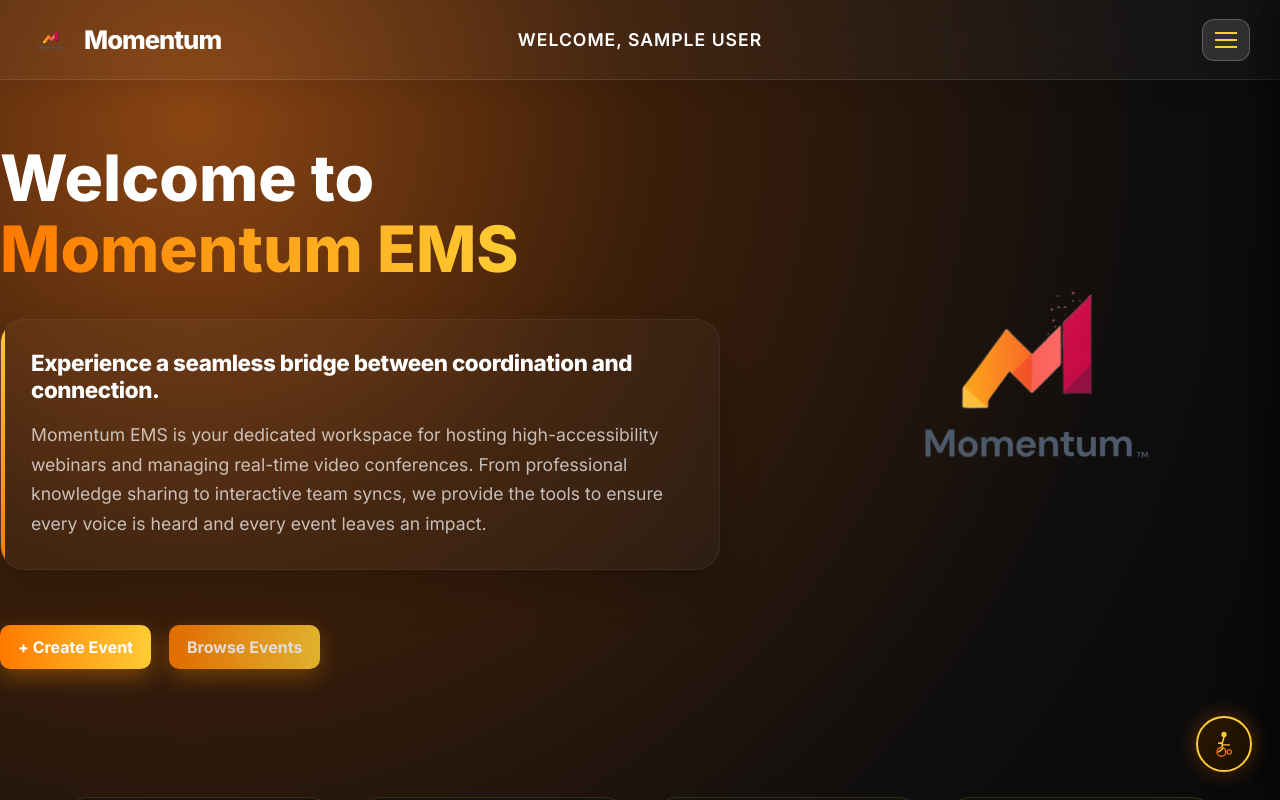
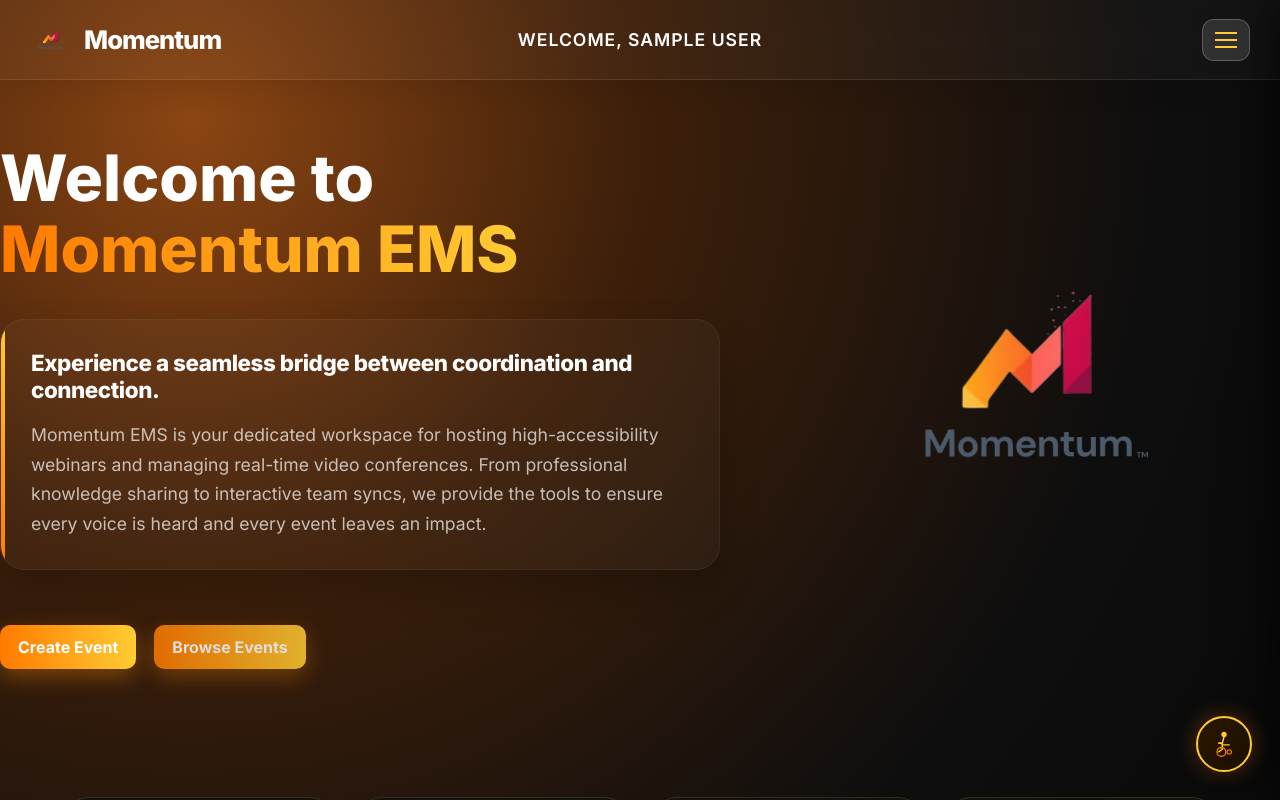
Before and after one commit to Charis55/Momentum-EMS, a React (Vite) app: page / in a window 1280 px wide. Built offline with nearby package versions, Linux system fonts and the light colour scheme; no server answers; the database is empty; sample sign-in values are in the browser's storage.

Commit message:
Fix button text for Create Event link

```diff
--- a/src/pages/Dashboard.jsx
+++ b/src/pages/Dashboard.jsx
@@ -81,7 +81,7 @@ export default function Dashboard() {
               {user ? (
                 <>
                   <Link to="/create" className="btn-primary">
-                    + Create Event
+                     Create Event
                   </Link>
                   <Link to="/events" className="btn-primary" style={{ opacity: 0.85 }}>
                     Browse Events
```
